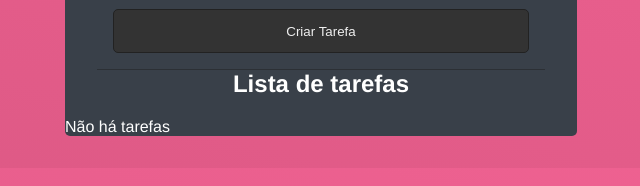
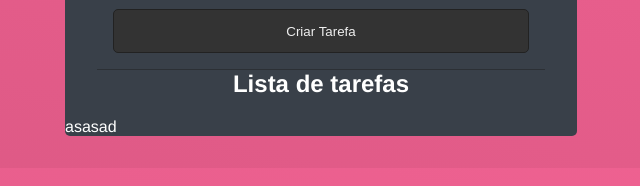
Before and after one commit to AlanGabHahn/todo-react, a React (Create React App) app: page / in a window 1280 px wide. Shown: the part 266-452 px from the top of the page, without its empty margins (319-959 px from the left). Built offline with nearby package versions, Linux system fonts and the light colour scheme; data requests are answered from the project's data file.

Commit message:
Salvando e buscando no banco de dados

```diff
--- a/data/db.json
+++ b/data/db.json
@@ -1,3 +1,10 @@
 {
-    "todos": []
+  "todos": [
+    {
+      "id": 0.7660469962392862,
+      "title": "asasad",
+      "time": "1212",
+      "done": false
+    }
+  ]
 }
--- a/src/App.js
+++ b/src/App.js
@@ -12,7 +12,23 @@
   const [todos, setTodos] = useState([]);
   const [loading, setLoading] = useState(false);
 
-  const handleSubmit = (e) => {
+  useEffect(() => {
+    const loadData = async () => {
+      setLoading(true);
+
+      const response = await fetch(API + "/todos")
+                          .then((res) => res.json())
+                          .then((data) => data)
+                          .catch((err) => console.log(err));
+
+      setLoading(false);
+      setTodos(response);
+    };
+
+    loadData();
+  }, []);
+
+  const handleSubmit = async (e) => {
     e.preventDefault();
     const todo = {
       id: Math.random(),
@@ -21,7 +37,14 @@
       done: false,
     };
 
-    console.log(todo);
+    await fetch(API + "/todos", {
+      method: "POST",
+      body: JSON.stringify(todo),
+      headers: {
+        "Content-Type": "application/json",
+      },
+    });
+
     setTitle("");
     setTime("");
 
@@ -63,6 +86,11 @@
       <div className="list-todo">
         <h2>Lista de tarefas</h2>
         {todos.length === 0 && <p>Não há tarefas</p>}
+        {todos.map((todo) => (
+          <div className="todo" key={todo.id}>
+            <p>{todo.title}</p>
+          </div>
+        ))}
       </div>
     </div>
   )
```
